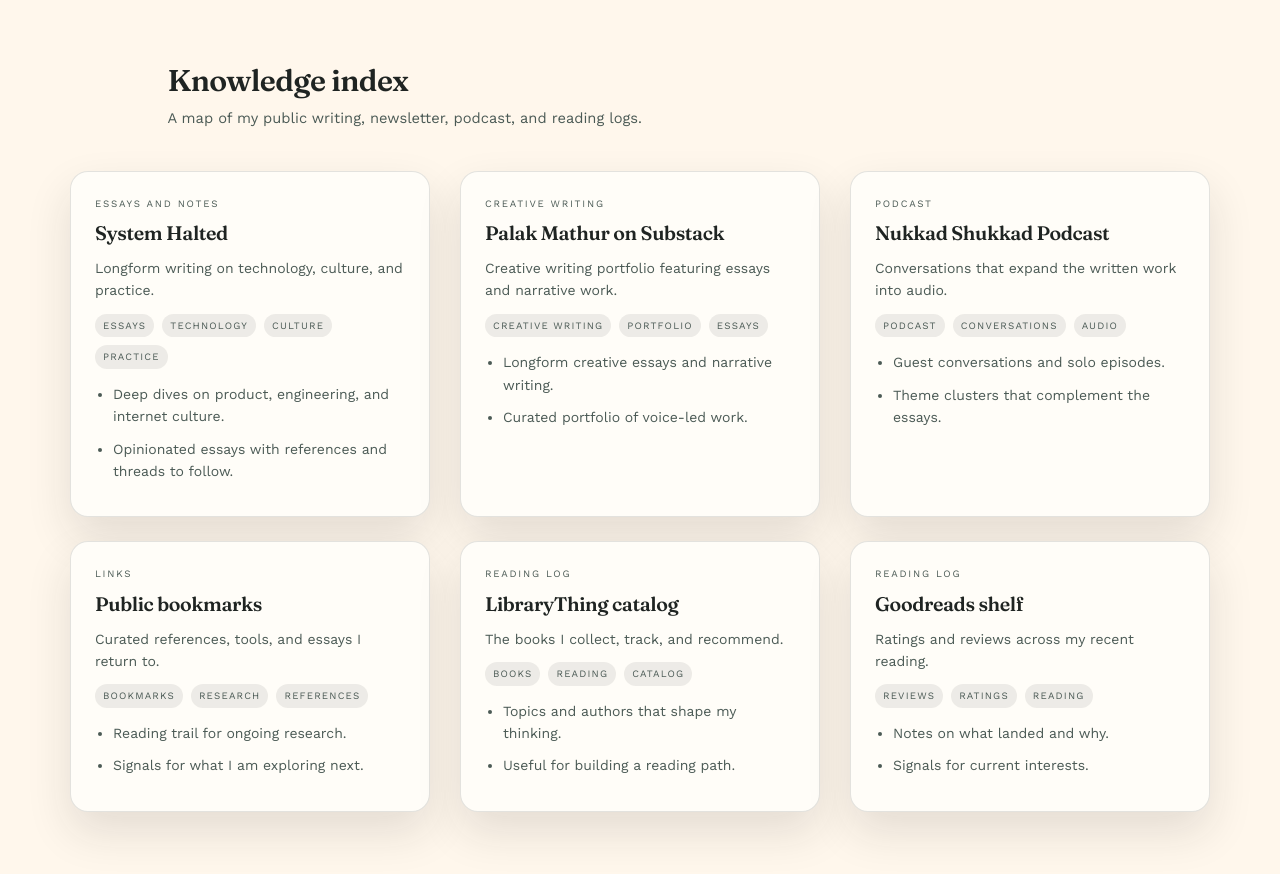
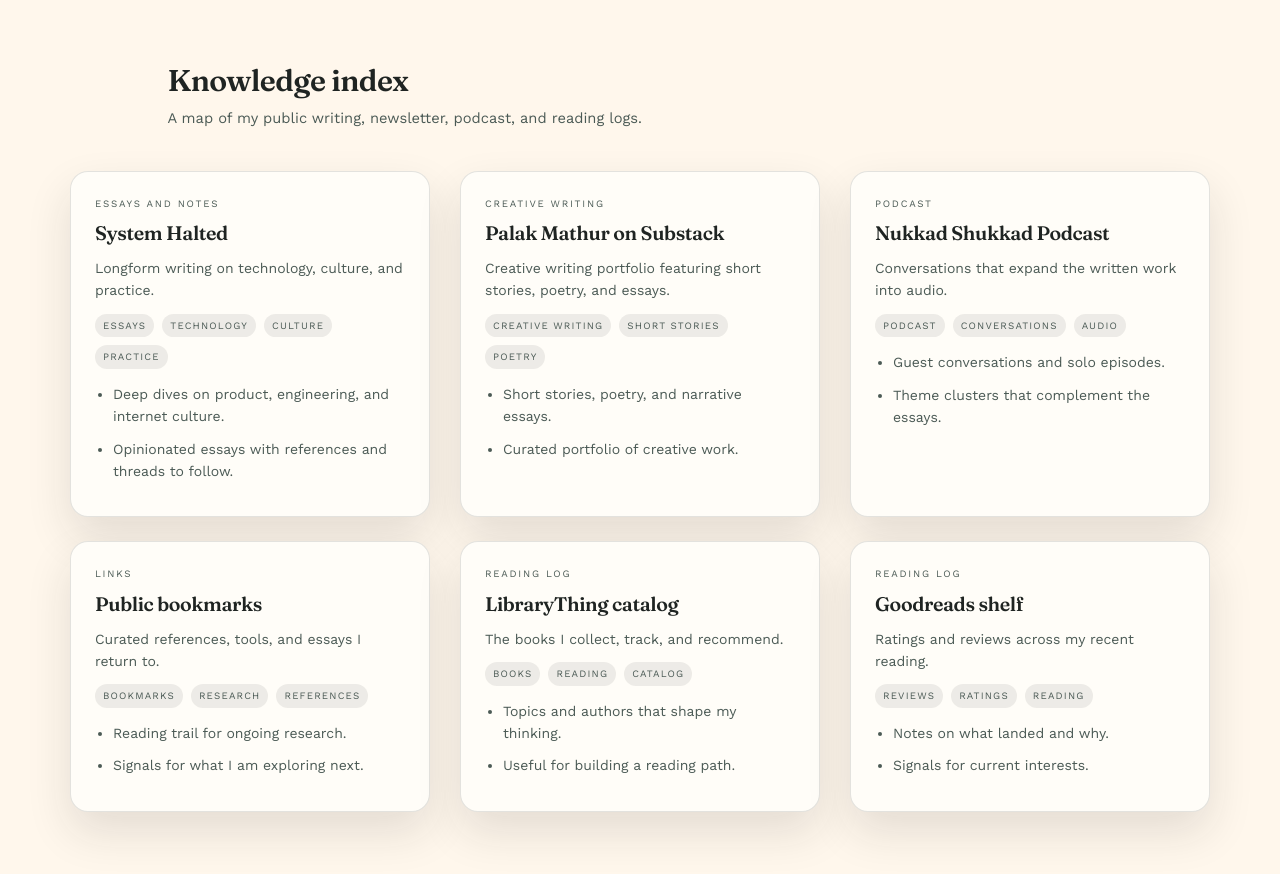
Before and after one commit to systemhalted/about-me, a Jekyll site: the page built from index.html, in a window 1280 px wide and 900 px high, scrolled down 856 px. Shown: the top 874 px of the window. Built offline with Jekyll 4.4.1, drawn with Linux system fonts in a browser that asks for light colours; nearby versions of some CDN libraries.

Commit message:
update substack details

```diff
--- a/_data/knowledge_sources.yml
+++ b/_data/knowledge_sources.yml
@@ -14,14 +14,14 @@
   - name: Palak Mathur on Substack
     url: https://palakmathur.substack.com
     type: Creative writing
-    summary: Creative writing portfolio featuring essays and narrative work.
+    summary: Creative writing portfolio featuring short stories, poetry, and essays.
     tags:
       - creative writing
-      - portfolio
-      - essays
+      - short stories
+      - poetry
     highlights:
-      - Longform creative essays and narrative writing.
-      - Curated portfolio of voice-led work.
+      - Short stories, poetry, and narrative essays.
+      - Curated portfolio of creative work.
   - name: Nukkad Shukkad Podcast
     url: https://podcasts.apple.com/us/podcast/nukkad-shukkad/id1537261609
     type: Podcast
```
